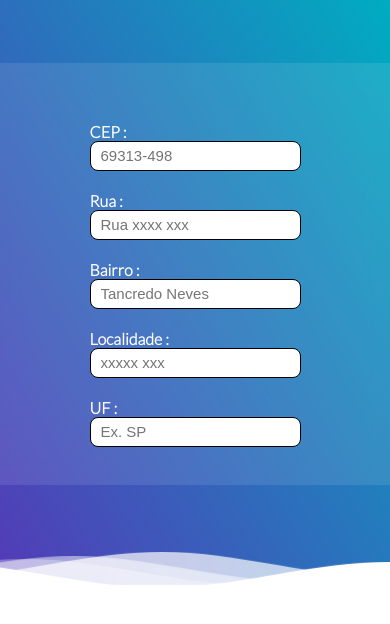
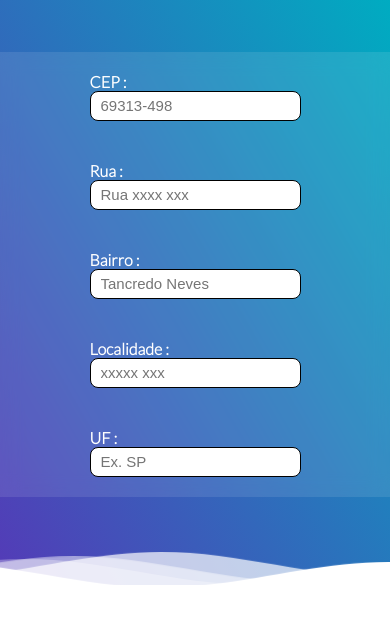
Before and after one commit to RyanBrayan/Buscada_cep, a website: page index.html in a window 390 px wide. Drawn offline with Linux system fonts and the light colour scheme.

Commit message:
Arrumado responsividade

```diff
--- a/src/js/Css.css
+++ b/src/js/Css.css
@@ -21,7 +21,7 @@
     flex-wrap: wrap;
     align-items: center;
     justify-content: center;
-    height: 50vh;
+    height: auto;
     width: 50vh;
     background: rgba( 255, 255,255, 0.1);
     backdrop-filter: blur( 10px );
@@ -32,7 +32,7 @@
     display: flex;
     flex-direction: column;
     width: 50%;
-    padding: 20px 0 0 0;
+    padding: 20px 0 20px 0;
 }
 .container form .form input{
     border: 1px solid black;
```
